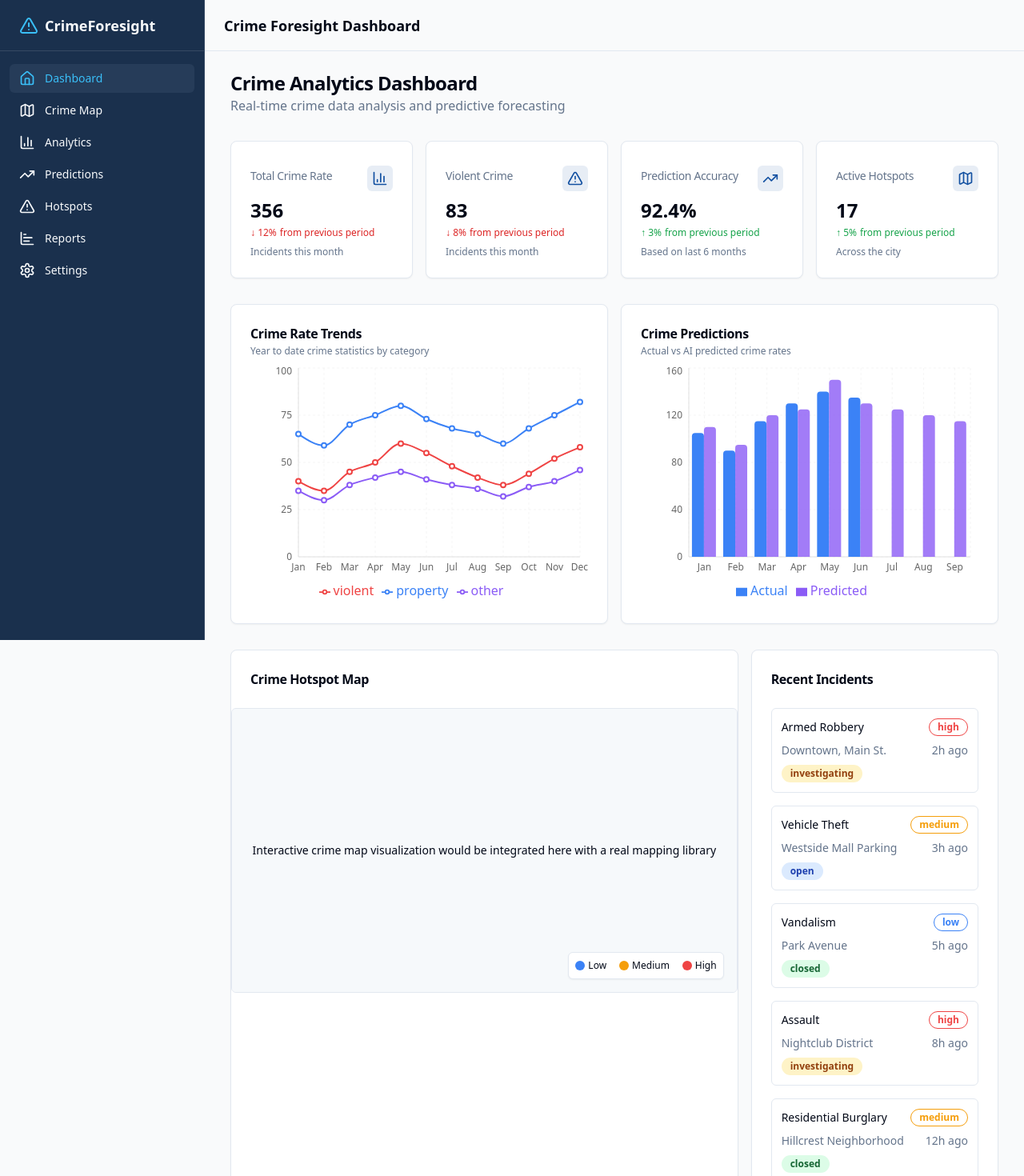
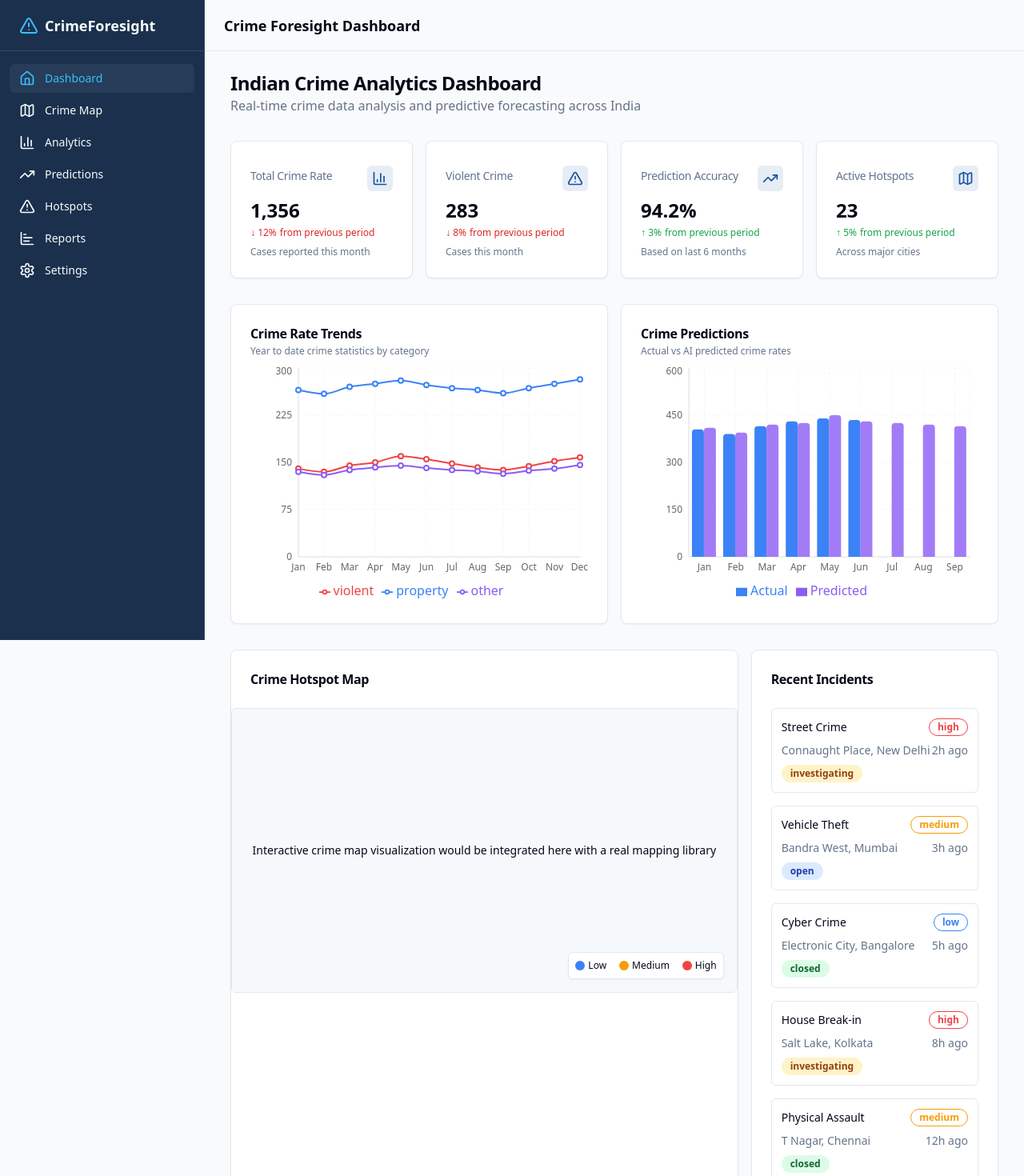
Before and after one commit to 230701372/crime-foresight-dashboard, a React (Vite) app: page / in a window 1280 px wide. Shown: the top 1470 px of the page at 80% size. Built offline with nearby package versions, Linux system fonts and the light colour scheme.

Commit message:
Add Indian crime data
Use Indian crime data for all pages.

```diff
--- a/src/data/mock-data.ts
+++ b/src/data/mock-data.ts
@@ -1,46 +1,46 @@
 
-// Mock crime data for the dashboard
+// Mock crime data for the dashboard with Indian context
 export const crimeTrendData = [
-  { name: 'Jan', violent: 40, property: 65, other: 35 },
-  { name: 'Feb', violent: 35, property: 59, other: 30 },
-  { name: 'Mar', violent: 45, property: 70, other: 38 },
-  { name: 'Apr', violent: 50, property: 75, other: 42 },
-  { name: 'May', violent: 60, property: 80, other: 45 },
-  { name: 'Jun', violent: 55, property: 73, other: 41 },
-  { name: 'Jul', violent: 48, property: 68, other: 38 },
-  { name: 'Aug', violent: 42, property: 65, other: 36 },
-  { name: 'Sep', violent: 38, property: 60, other: 32 },
-  { name: 'Oct', violent: 44, property: 68, other: 37 },
-  { name: 'Nov', violent: 52, property: 75, other: 40 },
-  { name: 'Dec', violent: 58, property: 82, other: 46 },
+  { name: 'Jan', violent: 140, property: 265, other: 135 },
+  { name: 'Feb', violent: 135, property: 259, other: 130 },
+  { name: 'Mar', violent: 145, property: 270, other: 138 },
+  { name: 'Apr', violent: 150, property: 275, other: 142 },
+  { name: 'May', violent: 160, property: 280, other: 145 },
+  { name: 'Jun', violent: 155, property: 273, other: 141 },
+  { name: 'Jul', violent: 148, property: 268, other: 138 },
+  { name: 'Aug', violent: 142, property: 265, other: 136 },
+  { name: 'Sep', violent: 138, property: 260, other: 132 },
+  { name: 'Oct', violent: 144, property: 268, other: 137 },
+  { name: 'Nov', violent: 152, property: 275, other: 140 },
+  { name: 'Dec', violent: 158, property: 282, other: 146 },
 ];
 
 export const predictionData = [
-  { name: 'Jan', actual: 105, predicted: 110 },
-  { name: 'Feb', actual: 90, predicted: 95 },
-  { name: 'Mar', actual: 115, predicted: 120 },
-  { name: 'Apr', actual: 130, predicted: 125 },
-  { name: 'May', actual: 140, predicted: 150 },
-  { name: 'Jun', actual: 135, predicted: 130 },
-  { name: 'Jul', predicted: 125 },
-  { name: 'Aug', predicted: 120 },
-  { name: 'Sep', predicted: 115 },
+  { name: 'Jan', actual: 405, predicted: 410 },
+  { name: 'Feb', actual: 390, predicted: 395 },
+  { name: 'Mar', actual: 415, predicted: 420 },
+  { name: 'Apr', actual: 430, predicted: 425 },
+  { name: 'May', actual: 440, predicted: 450 },
+  { name: 'Jun', actual: 435, predicted: 430 },
+  { name: 'Jul', predicted: 425 },
+  { name: 'Aug', predicted: 420 },
+  { name: 'Sep', predicted: 415 },
 ];
 
 export const crimeTypeData = [
   { name: 'Theft', value: 35 },
-  { name: 'Assault', value: 20 },
-  { name: 'Burglary', value: 15 },
-  { name: 'Robbery', value: 10 },
-  { name: 'Vandalism', value: 12 },
+  { name: 'Physical Assault', value: 20 },
+  { name: 'House Break-in', value: 15 },
+  { name: 'Street Crime', value: 10 },
+  { name: 'Cyber Crime', value: 12 },
   { name: 'Others', value: 8 },
 ];
 
 export const recentIncidents = [
   {
     id: '1',
-    type: 'Armed Robbery',
-    location: 'Downtown, Main St.',
+    type: 'Street Crime',
+    location: 'Connaught Place, New Delhi',
     time: '2h ago',
     severity: 'high' as const,
     status: 'investigating' as const,
@@ -48,31 +48,31 @@ export const recentIncidents = [
   {
     id: '2',
     type: 'Vehicle Theft',
-    location: 'Westside Mall Parking',
+    location: 'Bandra West, Mumbai',
     time: '3h ago',
     severity: 'medium' as const,
     status: 'open' as const,
   },
   {
     id: '3',
-    type: 'Vandalism',
-    location: 'Park Avenue',
+    type: 'Cyber Crime',
+    location: 'Electronic City, Bangalore',
     time: '5h ago',
     severity: 'low' as const,
     status: 'closed' as const,
   },
   {
     id: '4',
-    type: 'Assault',
-    location: 'Nightclub District',
+    type: 'House Break-in',
+    location: 'Salt Lake, Kolkata',
     time: '8h ago',
     severity: 'high' as const,
     status: 'investigating' as const,
   },
   {
     id: '5',
-    type: 'Residential Burglary',
-    location: 'Hillcrest Neighborhood',
+    type: 'Physical Assault',
+    location: 'T Nagar, Chennai',
     time: '12h ago',
     severity: 'medium' as const,
     status: 'closed' as const,
--- a/src/pages/Index.tsx
+++ b/src/pages/Index.tsx
@@ -13,38 +13,38 @@ const Index = () => {
     <DashboardLayout>
       <div className="space-y-8">
         <div>
-          <h2 className="text-2xl font-bold tracking-tight">Crime Analytics Dashboard</h2>
+          <h2 className="text-2xl font-bold tracking-tight">Indian Crime Analytics Dashboard</h2>
           <p className="text-muted-foreground">
-            Real-time crime data analysis and predictive forecasting
+            Real-time crime data analysis and predictive forecasting across India
           </p>
         </div>
 
         <div className="grid gap-4 md:grid-cols-2 lg:grid-cols-4">
           <StatCard
             title="Total Crime Rate"
-            value="356"
-            description="Incidents this month"
+            value="1,356"
+            description="Cases reported this month"
             icon={BarChart3}
             trend={{ value: 12, positive: false }}
           />
           <StatCard
             title="Violent Crime"
-            value="83"
-            description="Incidents this month"
+            value="283"
+            description="Cases this month"
             icon={AlertTriangle}
             trend={{ value: 8, positive: false }}
           />
           <StatCard
             title="Prediction Accuracy"
-            value="92.4%"
+            value="94.2%"
             description="Based on last 6 months"
             icon={TrendingUp}
             trend={{ value: 3, positive: true }}
           />
           <StatCard
             title="Active Hotspots"
-            value="17"
-            description="Across the city"
+            value="23"
+            description="Across major cities"
             icon={Map}
             trend={{ value: 5, positive: true }}
           />
```
